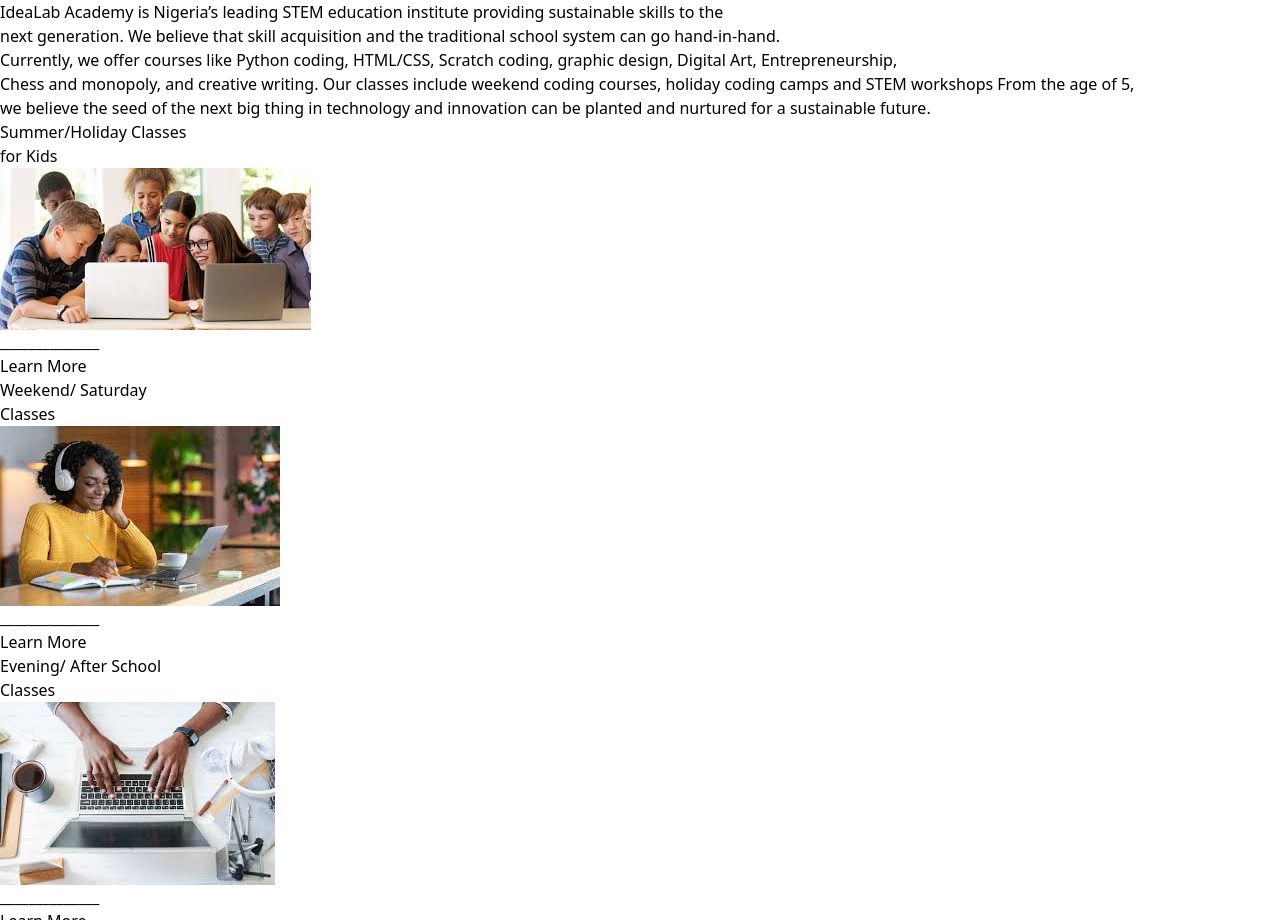
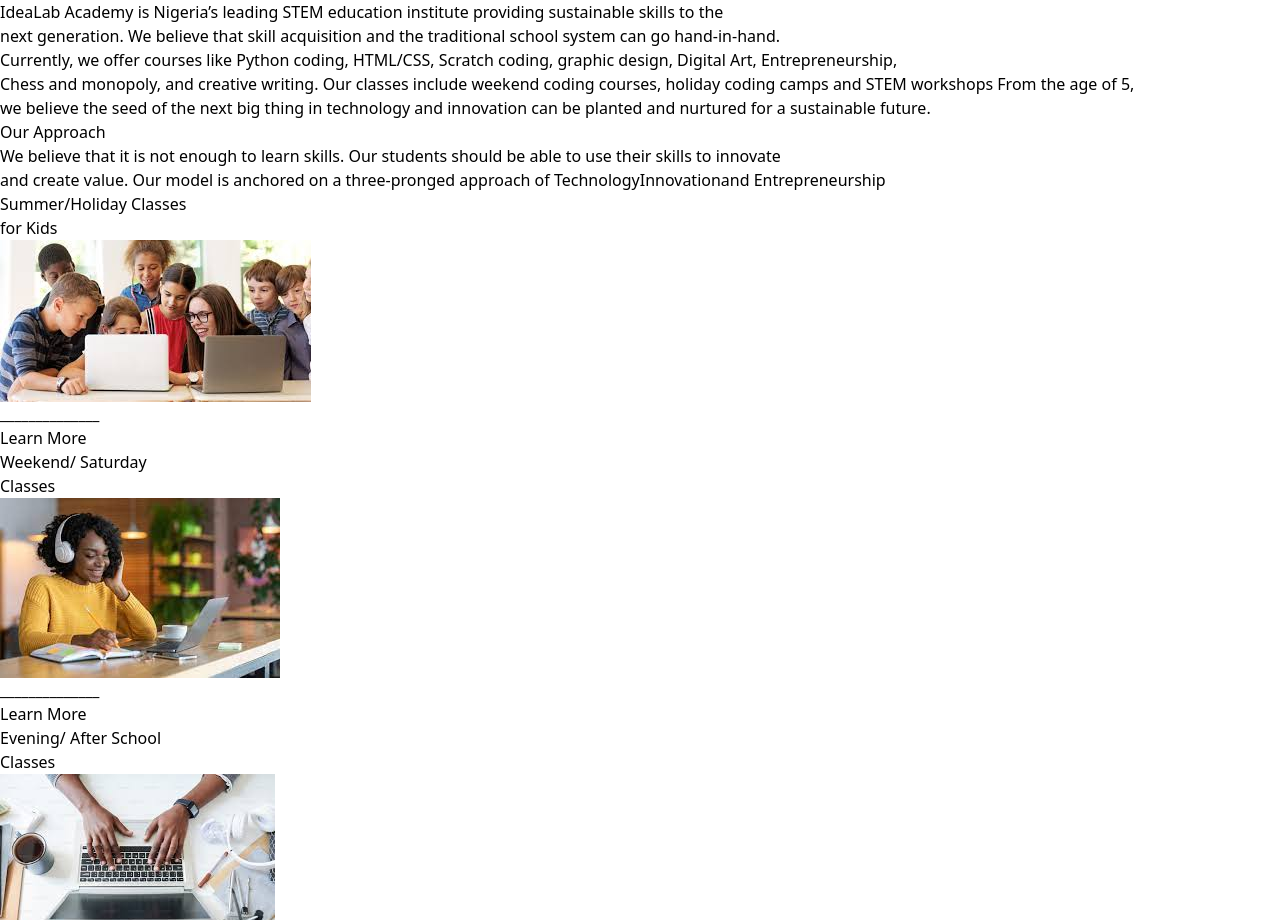
Before and after one commit to Joel0007tech/idealab, a React (Vite) app: page / in a window 1280 px wide. Shown: the part 2780-3700 px from the top of the page. Built offline with nearby package versions, Linux system fonts and the light colour scheme.

Commit message:
update to home

```diff
--- a/src/components/Home.jsx
+++ b/src/components/Home.jsx
@@ -74,12 +74,17 @@
         <div className="text-center">
           <h3 className="text-2xl font-bold">It is time to prepare your kids for the digital age</h3>
           <h4 className="text-xl font-semibold">Empower the Next Generation of Creators and Problem-Solvers</h4>
-          <p className="leading-relaxed">IdeaLab Academy is Nigeria’s leading STEM education institute providing sustainable skills to the <br/>
+          <p className="leading-relaxed pt-2 text-md">IdeaLab Academy is Nigeria’s leading STEM education institute providing sustainable skills to the <br/>
           next generation. We believe that skill acquisition and the traditional school system can go hand-in-hand.<br/>
           Currently, we offer courses like Python coding, HTML/CSS, Scratch coding, graphic design, Digital Art, Entrepreneurship,<br/>
           Chess and monopoly, and creative writing. Our classes include weekend coding courses, holiday coding camps and STEM workshops
           From the age of 5,<br/>
           we believe the seed of the next big thing in technology and innovation can be planted and nurtured for a sustainable future.</p>
+          <h5 className="font-semibold text-xl pt-3">Our Approach</h5>
+          <p className="text-md">We believe that it is not enough to learn skills. Our students should be able to use their skills to innovate<br/>
+           and create value. Our model is anchored on a three-pronged approach of <span className="text-yellow-500 bg-black p-1 pt-0 pr-2 pl-2 border rounded-md">Technology</span>
+           <span className="text-white bg-yellow-700 p-1 pt-0 pr-2 pl-2 border rounded-md ml-1">Innovation</span><span className="bg-white p-1 pt-0 pr-2 pl-2 border rounded-md ml-1">
+            and Entrepreneurship</span></p>
         </div>
         </section>
       <section className="flex justify-center p-7 bg-slate-200">
```
